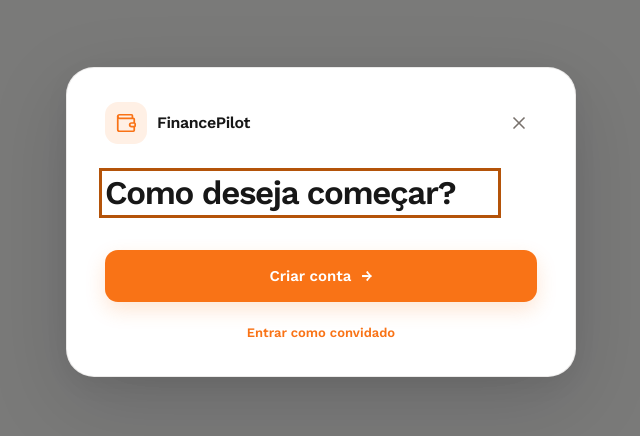
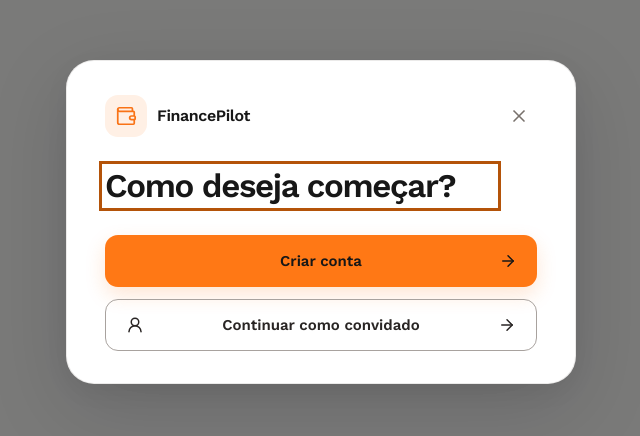
Before and after one commit to ronny-dvl/financepilot, a React (Vite) app in the folder frontend/: page /analisar in a window 1280 px wide. Shown: the part 178-614 px from the top of the page, without its empty margins (319-959 px from the left). Built offline with nearby package versions, Linux system fonts and the light colour scheme; no server answers.

Commit message:
style(frontend): improve guest entry button

```diff
--- a/frontend/src/components/AuthOverlay.module.css
+++ b/frontend/src/components/AuthOverlay.module.css
@@ -269,6 +269,55 @@
 
 /* Acesso como visitante */
 
+.choiceButtons {
+  --choice-border: #a8a29e;
+  --choice-hover-border: var(--fp-muted);
+  --choice-hover-bg: var(--fp-color-f5f5f4);
+  gap: 12px;
+  margin-top: 8px;
+}
+
+.choiceButtons .choiceButton {
+  display: grid;
+  grid-template-columns: 18px minmax(0, 1fr) 18px;
+  gap: 10px;
+  margin-top: 0;
+  text-align: center;
+}
+
+.choiceButton > span { min-width: 0; }
+
+.choiceButtons .choicePrimary {
+  background: #ff7815;
+  color: var(--fp-on-orange);
+}
+
+.choiceButtons .secondaryChoice {
+  background: transparent;
+  border: 1px solid var(--choice-border);
+  color: var(--fp-text);
+  box-shadow: none;
+  transition: background .2s ease, border-color .2s ease;
+}
+
+.choiceButtons .secondaryChoice:not(:disabled):hover {
+  background: var(--choice-hover-bg);
+  border-color: var(--choice-hover-border);
+  transform: none;
+  box-shadow: none;
+}
+
+:global([data-theme="dark"]) .choiceButtons {
+  --choice-border: #656565;
+  --choice-hover-border: #858585;
+  --choice-hover-bg: rgba(245, 245, 245, .05);
+}
+
+@media (max-width: 430px) {
+  .choiceButtons .choiceButton { grid-template-columns: 16px minmax(0, 1fr) 16px; gap: 6px; padding-inline: 12px; font-size: 13px; }
+  .choiceButton svg { width: 16px; height: 16px; }
+}
+
 .guestRow {
   display: flex;
   align-items: center;
@@ -352,6 +401,7 @@
 }
 
 @media (prefers-reduced-motion: reduce) {
+  .choiceButtons .secondaryChoice { transition: none; }
   .closeButton,
   .field input,
   .passwordToggle,
--- a/frontend/src/components/AuthOverlay.tsx
+++ b/frontend/src/components/AuthOverlay.tsx
@@ -2,7 +2,7 @@
 import { useEffect, useRef, useState, type FormEvent } from "react";
 import { motion, AnimatePresence, useReducedMotion } from "framer-motion";
 import { useLocation, useNavigate } from "react-router-dom";
-import { ArrowLeft, Eye, EyeOff, Wallet, X } from "lucide-react";
+import { ArrowLeft, ArrowRight, Eye, EyeOff, UserRound, Wallet, X } from "lucide-react";
 import { useStatement } from "../contexts/StatementContext";
 import styles from "./AuthOverlay.module.css";
 
@@ -173,9 +173,17 @@ export default function AuthOverlay({ open, onClose }: Props) {
               {step === "choice" ? "Como deseja começar?" : step === "guest" ? "Como podemos chamar você?" : "Comece a entender suas finanças."}
             </h2>
 
-            {step === "choice" && <div className={styles.form}>
-              <button type="button" className={styles.primary} onClick={() => changeStep("register")}>Criar conta <span aria-hidden="true">→</span></button>
-              <div className={styles.guestRow}><button type="button" className={styles.guest} onClick={() => changeStep("guest")}>Entrar como convidado</button></div>
+            {step === "choice" && <div className={`${styles.form} ${styles.choiceButtons}`}>
+              <button type="button" className={`${styles.primary} ${styles.choiceButton} ${styles.choicePrimary}`} onClick={() => changeStep("register")}>
+                <span aria-hidden="true" />
+                <span>Criar conta</span>
+                <ArrowRight size={18} aria-hidden="true" />
+              </button>
+              <button type="button" className={`${styles.primary} ${styles.choiceButton} ${styles.secondaryChoice}`} onClick={() => changeStep("guest")}>
+                <UserRound size={18} aria-hidden="true" />
+                <span>Continuar como convidado</span>
+                <ArrowRight size={18} aria-hidden="true" />
+              </button>
             </div>}
 
             {step === "guest" && <form className={styles.form} onSubmit={entrarComoConvidado}>
```
